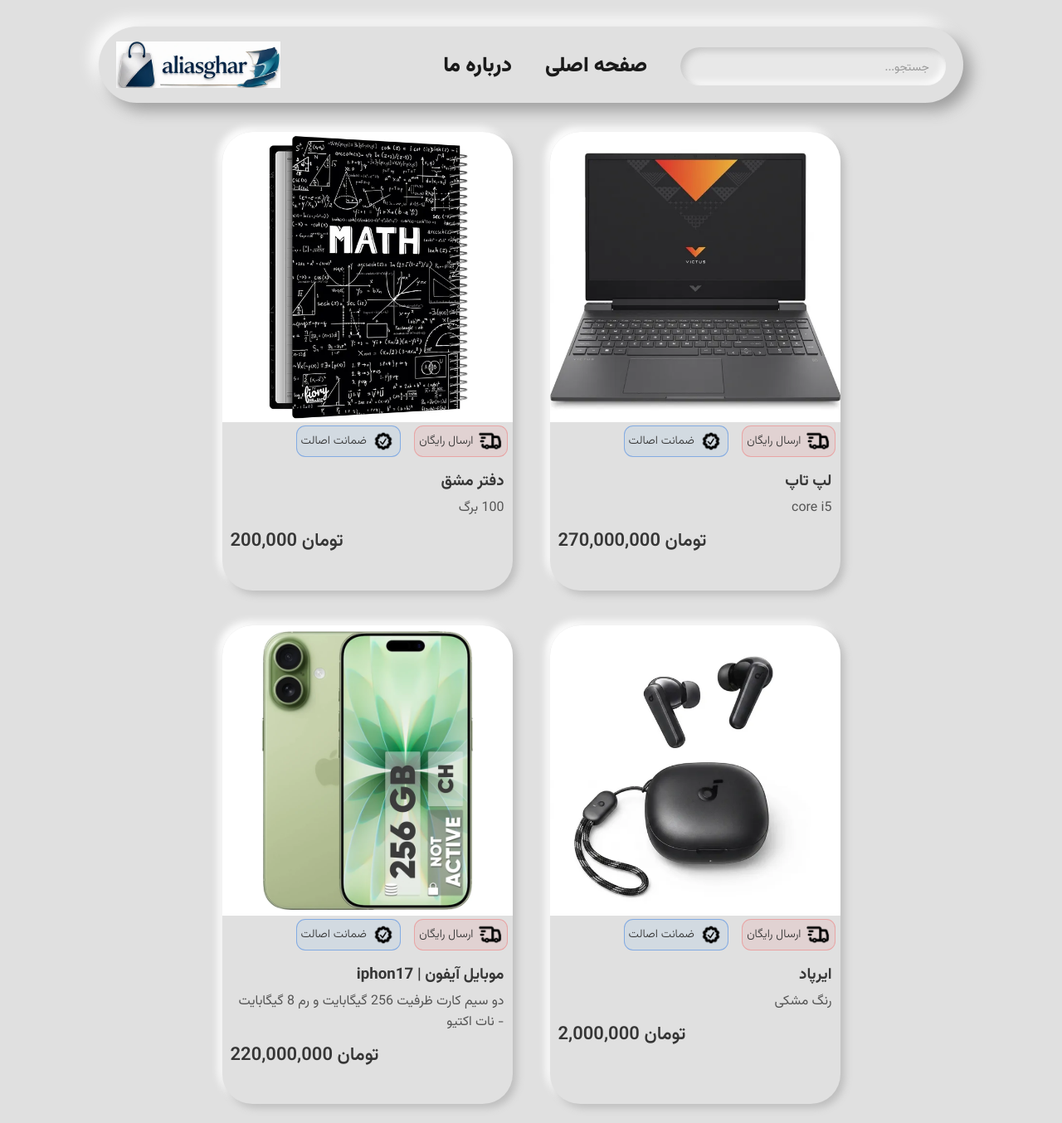
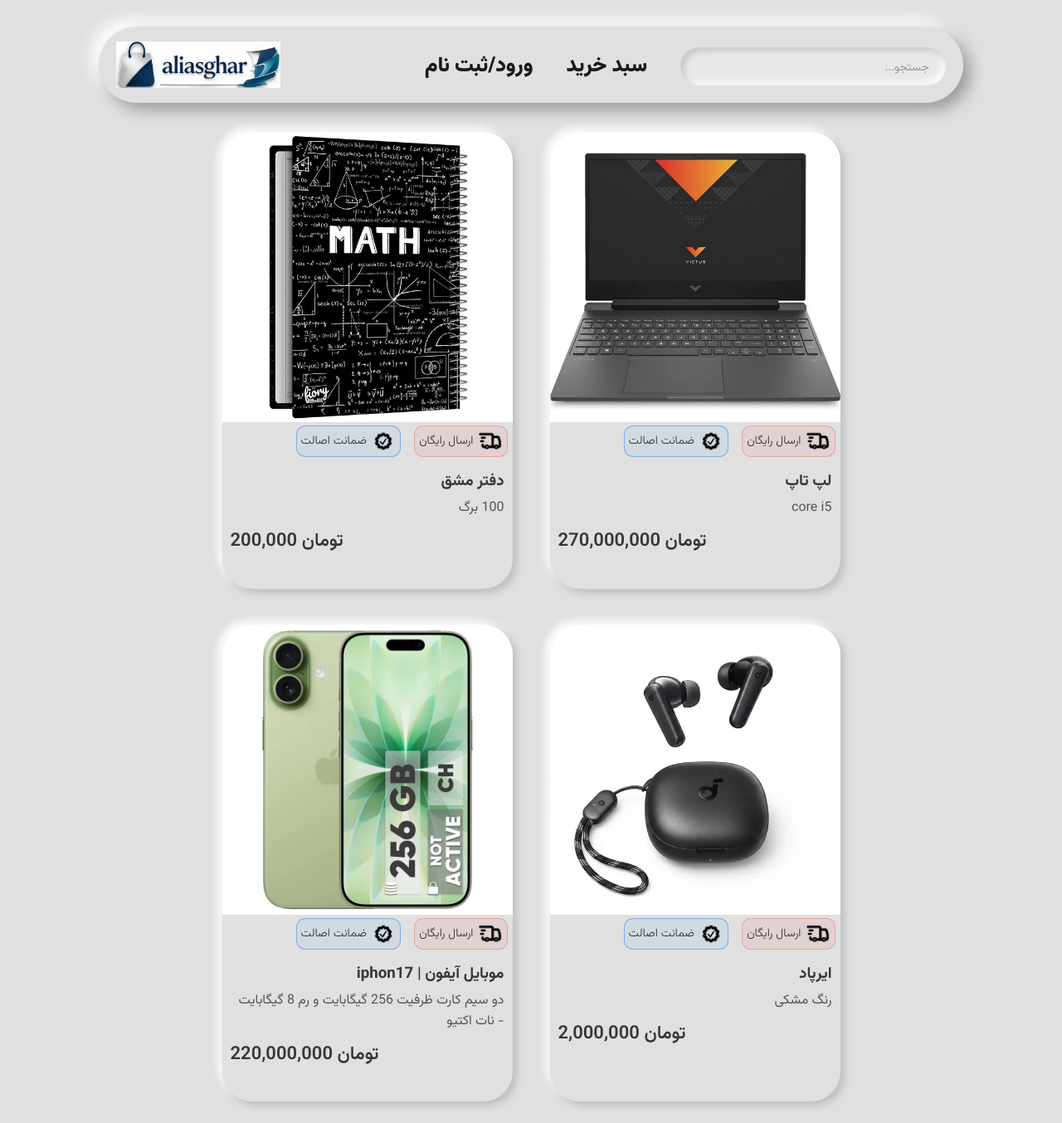
Before and after one commit to somayeabiri647-hue/online-shop, a Flask app: page / in a window 1280 px wide. Shown: the whole page at 83% size. Run offline with Flask 3, Linux system fonts and the light colour scheme; data comes from the database, SQL or seed files in the repository; both versions use the stored data as it was after the commit; some libraries are stand-ins or nearby versions.

Commit message:
update project

```diff
--- a/app.py
+++ b/app.py
@@ -37,4 +37,4 @@ with app.app_context():
     extention.db.create_all()
 
 if __name__ == '__main__':
-    app.run(debug=True , host="0.0.0.0")
+    app.run(host="0.0.0.0", port=5000, debug=True)
--- a/static/cover/css/index.css
+++ b/static/cover/css/index.css
@@ -178,8 +178,8 @@ header a:hover {
     background: #e0e0e0;
     box-shadow: 5px 5px 10px #bebebe,
                 -5px -5px 10px #ffffff;
-    padding-bottom: 16px;
-    text-align: right;          /* چون RTL هست، right یعنی سر خط */
+    padding-bottom: 15px;
+    text-align: right;
     direction: rtl;
 }
 
--- a/templates/part/header.html
+++ b/templates/part/header.html
@@ -7,8 +7,8 @@
                 <input type="search" name="search" value="{{ search if search != None }}" placeholder="جستجو...">
                 </form>
 
-                <a href="/">صفحه اصلی</a>
-                <a href="/about">درباره ما</a>
+                <a href="/cart">سبد خرید</a>
+                <a href="/user/login">ورود/ثبت نام</a>
             </div>
         </section>
     </header>
```
Also changed, not shown: instance/database.db.
